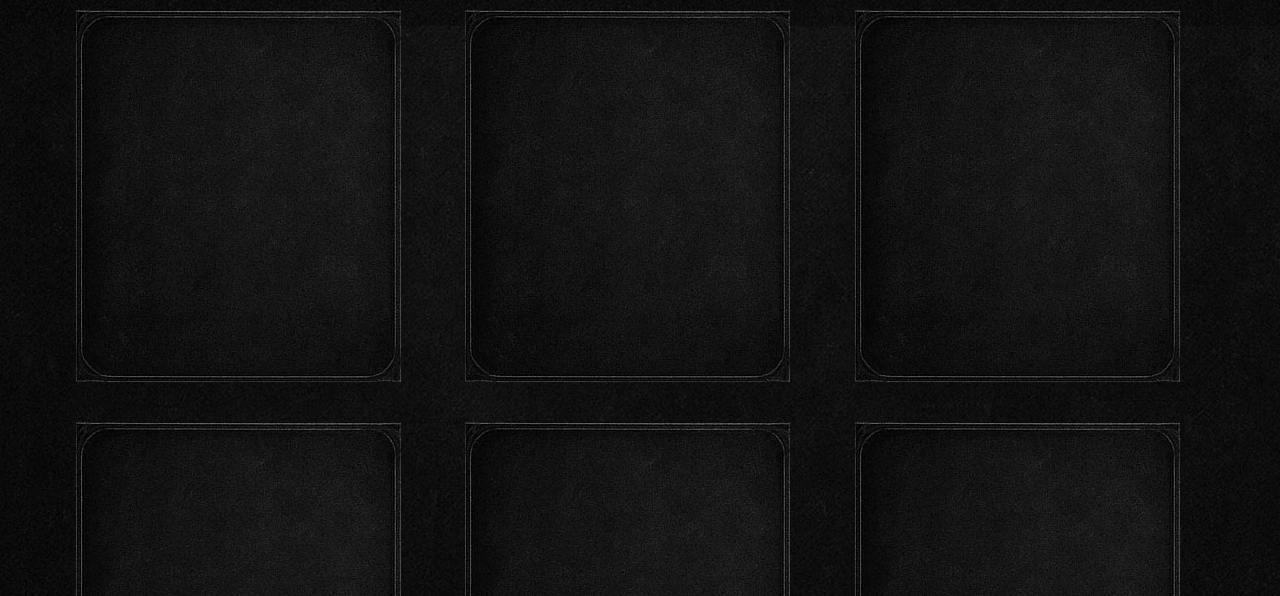
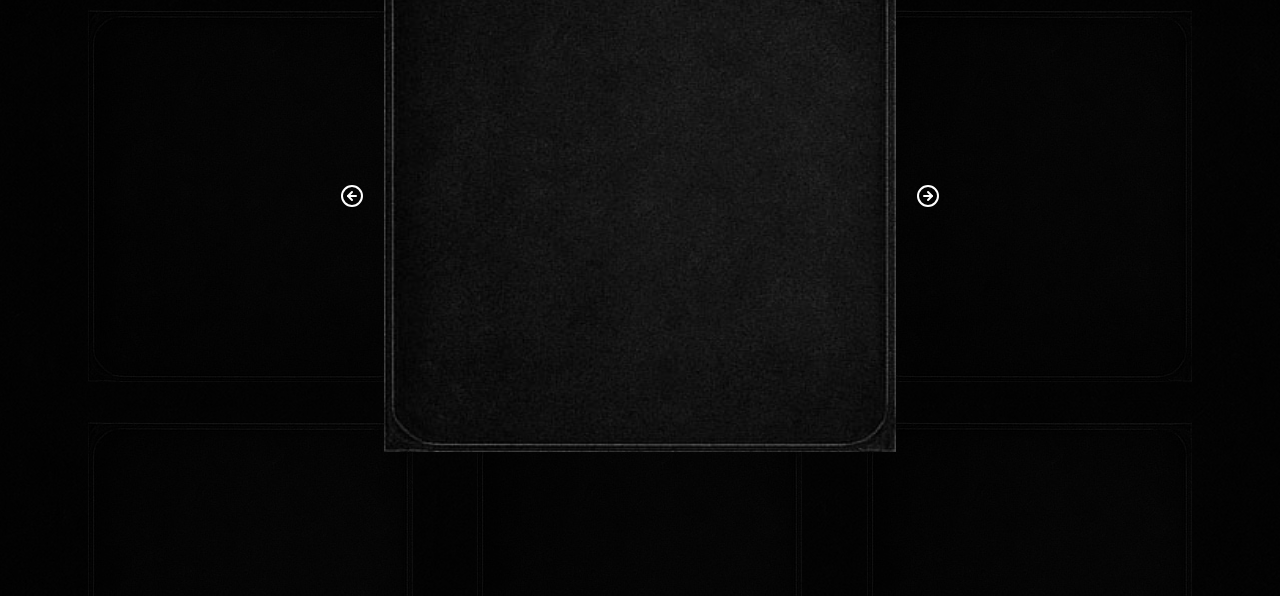
Before and after one commit to KadeoPL/kozlarz-tattoo-website, a plain HTML site: page index.html in a window 1280 px wide. Both pictures are taken after a click on the picture 238 px from the left and 970 px from the top of the page. Shown: the part 774-1370 px from the top of the page. Drawn offline with nearby package versions, Linux system fonts and the light colour scheme; a web font is replaced by a local one.

Commit message:
add modal box

```diff
--- a/index.html
+++ b/index.html
@@ -69,9 +69,10 @@
           </h1>
         </div>
         <div
-          class="w-full grid grid-cols-1 sm:grid-cols-2 md:grid-cols-3 gap-10 mt-10"
+          class="w-full grid grid-cols-1 sm:grid-cols-2 md:grid-cols-3 gap-10 mt-10 justify-items-center"
           data-aos="fade-left"
           data-aos-duration="500"
+          id="gallery"
         >
           <img
             src="./assets/border_image.jpg"
@@ -129,10 +130,62 @@
         </p>
       </footer>
     </div>
+    <div
+      id="overlay"
+      class="hidden fixed inset-0 w-full h-full bg-black/80 z-50 flex items-center justify-center"
+    >
+      <div
+        id="imageModalBox"
+        class="fixed w-full md:w-1/2 aspect-square flex items-center gap-5 px-5"
+      >
+        <div>
+          <svg
+            id="prevArrow"
+            xmlns="http://www.w3.org/2000/svg"
+            width="24"
+            height="24"
+            viewBox="0 0 24 24"
+            fill="none"
+            stroke="currentColor"
+            stroke-width="2"
+            stroke-linecap="round"
+            stroke-linejoin="round"
+            class="lucide lucide-circle-arrow-left-icon lucide-circle-arrow-left text-white hover:text-white/50 transition-all duration-500 ease-in-out cursor-pointer"
+          >
+            <circle cx="12" cy="12" r="10" />
+            <path d="M16 12H8" />
+            <path d="m12 8-4 4 4 4" />
+          </svg>
+        </div>
+        <div class="w-full aspect-square bg-white">
+          <img id="imageModal" class="w-full h-full" src="" alt="" />
+        </div>
+        <div>
+          <svg
+            id="nextArrow"
+            xmlns="http://www.w3.org/2000/svg"
+            width="24"
+            height="24"
+            viewBox="0 0 24 24"
+            fill="none"
+            stroke="currentColor"
+            stroke-width="2"
+            stroke-linecap="round"
+            stroke-linejoin="round"
+            class="lucide lucide-circle-arrow-left-icon lucide-circle-arrow-left text-white hover:text-white/50 transition-all duration-500 ease-in-out cursor-pointer"
+          >
+            <circle cx="12" cy="12" r="10" />
+            <path d="M8 12h8" />
+            <path d="m12 16 4-4-4-4" />
+          </svg>
+        </div>
+      </div>
+    </div>
   </body>
   <script>
     AOS.init({
       once: true,
     });
   </script>
+  <script src="script.js"></script>
 </html>
--- a/script.js
+++ b/script.js
@@ -0,0 +1,33 @@
+const galleryImages = document.querySelectorAll("#gallery img");
+const imagesArray = Array.from(galleryImages);
+const overlay = document.getElementById("overlay");
+const imageModal = document.getElementById("imageModal");
+const prevArrow = document.getElementById("prevArrow");
+const nextArrow = document.getElementById("nextArrow");
+
+imagesArray.forEach((image, index) => {
+  image.addEventListener("click", function () {
+    onClickImage(image.src);
+  });
+});
+
+overlay.addEventListener("click", function (e) {
+  if (e.target === this) {
+    showOverlay(overlay);
+  }
+});
+
+prevArrow.addEventListener("click", function () {});
+
+function onClickImage(element) {
+  imageModal.src = element;
+  showOverlay(overlay);
+}
+
+function showOverlay(element) {
+  if (element.classList.contains("hidden")) {
+    element.classList.remove("hidden");
+  } else {
+    element.classList.add("hidden");
+  }
+}
```
